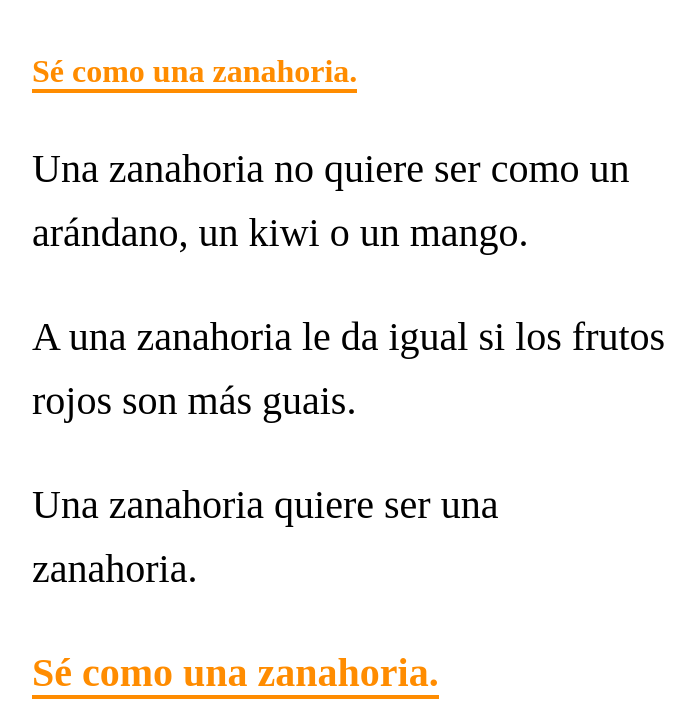
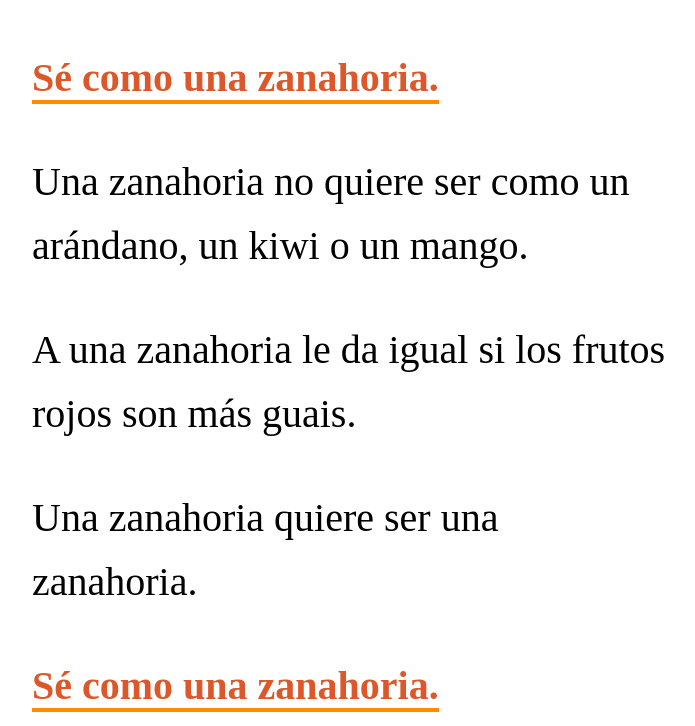
Before and after one commit to JoseAngel-MAD/zanahoria, a plain HTML site: page index.html in a window 1280 px wide. Shown: the part 226-952 px from the top of the page, without its empty margins (290-985 px from the left). Drawn offline with Linux system fonts and the light colour scheme; a web font is replaced by a local one.

Commit message:
Update main.css

```diff
--- a/main.css
+++ b/main.css
@@ -11,13 +11,14 @@ body{
     line-height: 1.6;
 }
 
-p, h2{
+p, h2, h1{
     font-size: 1.2rem;
     text-align: left;
 }
 
 .zanahoria{
-    color: darkorange;
+    color: #DC582A;
+/*     color: darkorange; */
     display: inline;
     border-bottom: 4px solid darkorange;
 }
@@ -65,7 +66,7 @@ footer{
         padding: 2em;
     }
 
-    p, h2{
+    p, h2, h1{
         font-size: 1.7rem;
     }
 
@@ -78,7 +79,7 @@ footer{
 
 @media (min-width: 800px){
 
-    p, h2{
+    p, h2,h1{
         font-size: 2.5rem;
     }
 
```
